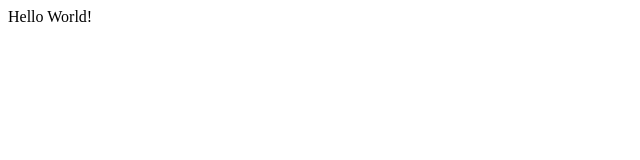
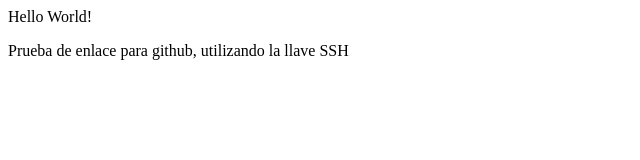
Before and after one commit to hectorixd/comprobacionSSHKey, a plain HTML site: page index.html in a window 1280 px wide. Shown: the whole page, without its empty margins (0-640 px from the left). Drawn offline with Linux system fonts and the light colour scheme.

Commit message:
texto agregado para prueba

```diff
--- a/index.html
+++ b/index.html
@@ -4,9 +4,10 @@
     <meta charset="UTF-8">
     <meta http-equiv="X-UA-Compatible" content="IE=edge">
     <meta name="viewport" content="width=device-width, initial-scale=1.0">
-    <title>Inicio HelloWorld!</title>
+    <title>Inicio Hello World!</title>
 </head>
 <body>
     <article>Hello World!</article>
+    <p>Prueba de enlace para github, utilizando la llave SSH</p>
 </body>
 </html>
```
